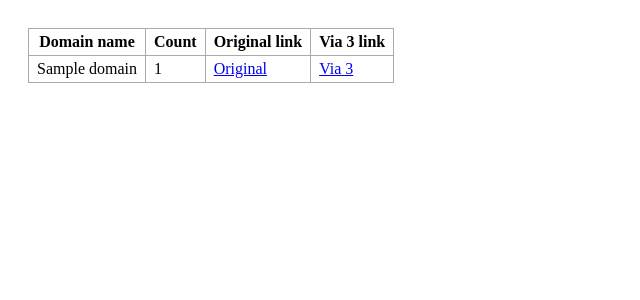
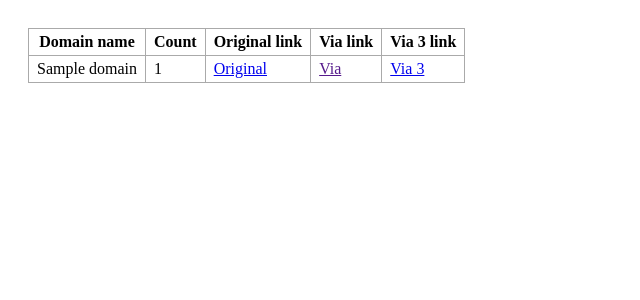
Before and after one commit to hypothesis/via, a Flask app: template html_test_harness/templates/list.html.jinja2 in a window 1280 px wide. Shown: the top 300 px of the page, without its empty margins (0-640 px from the left). Run offline with Flask 2, Linux system fonts and the light colour scheme; the template is opened without the code that fills it: most values are stand-ins (such as "Sample title", 1, 10 or a date in 2020).

Commit message:
Add link to original Via in the test harness

```diff
--- a/html_test_harness/app.py
+++ b/html_test_harness/app.py
@@ -38,10 +38,13 @@ def url_for(link):
 
     return url.geturl()
 
+def legacy_url_for(link):
+    return f'http://localhost:9080/{link}'
+
 
 @app.route('/')
 def list():
-    return render_template('list.html.jinja2', domains=DOMAINS, url_for=url_for)
+    return render_template('list.html.jinja2', domains=DOMAINS, url_for=url_for, legacy_url_for=legacy_url_for)
 
 
 if __name__ == '__main__':
--- a/html_test_harness/templates/list.html.jinja2
+++ b/html_test_harness/templates/list.html.jinja2
@@ -20,16 +20,17 @@ table, td, th {
                 <th>Domain name</th>
                 <th>Count</th>
                 <th>Original link</th>
+                <th>Via link</th>
                 <th>Via 3 link</th>
             </tr>
-
 
         {% for domain in domains %}
             <tr>
                 <td>{{ domain.name }}</td>
                 <td>{{ domain.count }}</td>
                 <td><a href="{{ domain.url }}" target="_orig">Original</a></td>
-            <td><a href="{{ url_for(domain.url) }}" target="_via3">Via 3</a></td>
+                <td><a href="{{ legacy_url_for(domain.url) }}" target="_via">Via</a></td>
+                <td><a href="{{ url_for(domain.url) }}" target="_via3">Via 3</a></td>
             </tr>
         {% endfor %}
         </table>
```
